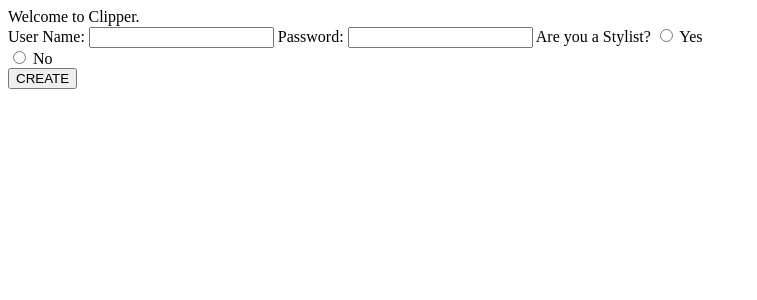
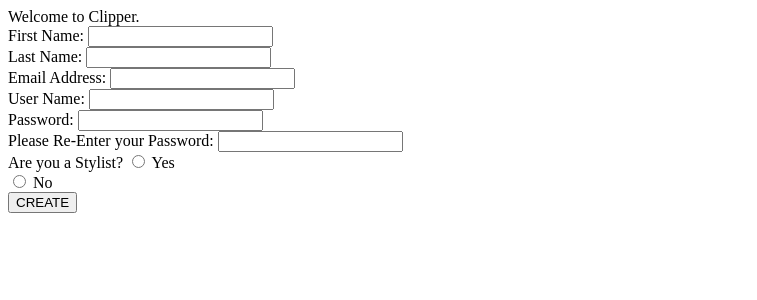
Before and after one commit to eric85254/Clippr, a Django app: page / in a window 1280 px wide. Shown: the top 300 px of the page, without its empty margins (0-757 px from the left). Run offline with Django 3.2, Linux system fonts and the light colour scheme.

Commit message:
User creation completed.

```diff
--- a/Clipper_V_0/settings.py
+++ b/Clipper_V_0/settings.py
@@ -58,8 +58,7 @@
 TEMPLATES = [
     {
         'BACKEND': 'django.template.backends.django.DjangoTemplates',
-        'DIRS': [os.path.join(BASE_DIR, 'templates')]
-		,
+        'DIRS': [os.path.join(BASE_DIR, 'templates')],
         'APP_DIRS': True,
         'OPTIONS': {
             'context_processors': [
--- a/Clipper_V_0/urls.py
+++ b/Clipper_V_0/urls.py
@@ -18,5 +18,5 @@
 
 urlpatterns = [
     url(r'^admin/', admin.site.urls),
-    url(r'^$', include('core.urls', namespace='core'))
+    url(r'^', include('core.urls', namespace='core'))
 ]
--- a/core/forms.py
+++ b/core/forms.py
@@ -6,4 +6,4 @@
 class NewUserForm(UserCreationForm):
     class Meta:
         model = User
-        fields = ('username', 'password', 'is_stylist')
+        fields = ('first_name', 'last_name', 'email', 'username', 'password1', 'password2', 'is_stylist')
--- a/core/urls.py
+++ b/core/urls.py
@@ -4,5 +4,5 @@
 
 urlpatterns = [
     url(r'^$', views.index, name="index"),
-    url(r'create_new_user/$', views.create_new_user, name="create_new_user")
+    url(r'create_new_user/$', views.entering_user, name="create_new_user")
 ]
--- a/core/views.py
+++ b/core/views.py
@@ -2,26 +2,43 @@
 from django.shortcuts import render, render_to_response
 
 from core.forms import NewUserForm
-from stylist.models import Stylist
+from customer.models import Customer
+from stylist.models import Stylist, User
 
 
 def index(request):
     return render(request, 'core/home.html')
 
-def create_new_user(request):
+def entering_user(request):
     if request.method == 'POST':
+
         if request.POST.get('Submit') == 'CREATE':
             create_user_form = NewUserForm(request.POST)
-            if create_user_form.is_stylist == 'YES':
-                if create_user_form.is_valid():
+
+            if create_user_form.is_valid():
+                create_user_form.save()
+
+                if create_user_form.data['is_stylist'] == 'YES':
                     stylist = Stylist()
-                    stylist.name = "test"
-                    stylist.email = "test@gmail.com"
                     # stylist.stylist_picture
                     stylist.save()
 
-                    create_user_form.stylist = stylist
-                    create_user_form.save()
-
+                    user = User.objects.get(username=create_user_form.data['username'])
+                    user.stylist = stylist
+                    user.save()
 
                     return render(request, 'core/newUserLogin.html')
+
+                else:
+                    customer = Customer()
+                    # customer.customer_picture
+                    customer.save()
+
+                    user = User.objects.get(username=create_user_form.data['username'])
+                    user.customer = customer
+                    user.save()
+
+                    return render(request, 'core/newUserLogin.html')
+
+            else:
+                print(create_user_form.errors)
--- a/customer/models.py
+++ b/customer/models.py
@@ -2,8 +2,6 @@
 
 
 class Customer(models.Model):
-	name = models.CharField(max_length=20)
-	email = models.EmailField()
 	customer_picture = models.FileField(upload_to='documents/%Y/%m/%d', null=True, blank=True)
 
 
--- a/templates/core/home.html
+++ b/templates/core/home.html
@@ -7,11 +7,23 @@
 <body>
 Welcome to Clipper.
 <form action="{% url 'core:create_new_user' %}" method="post"> {% csrf_token %}
+    <label for="first_name">First Name:</label>
+    <input type="text" name="first_name" value="" id="first_name"/> <br>
+
+    <label for="last_name">Last Name:</label>
+    <input type="text" name="last_name" value="" id="last_name"/> <br>
+
+    <label for="email">Email Address:</label>
+    <input type="email" name="email" value="" id="email"/> <br>
+
     <label for ="username">User Name:</label>
-    <input type="text" name="username" value="" id="username"/>
+    <input type="text" name="username" value="" id="username"/> <br>
 
-    <label for="password">Password:</label>
-    <input type="password" name="password" value="" id="password"/>
+    <label for="password1">Password:</label>
+    <input type="password" name="password1" value="" id="password1"/> <br>
+
+    <label for="password2">Please Re-Enter your Password:</label>
+    <input type="password" name="password2" value="" id="password2"/> <br>
 
     <label for="stylist">Are you a Stylist?</label>
     <input type="radio" name="is_stylist" value="YES"> Yes <br>
```
Also changed, not shown: stylist/models.py (+3 -6 lines).
